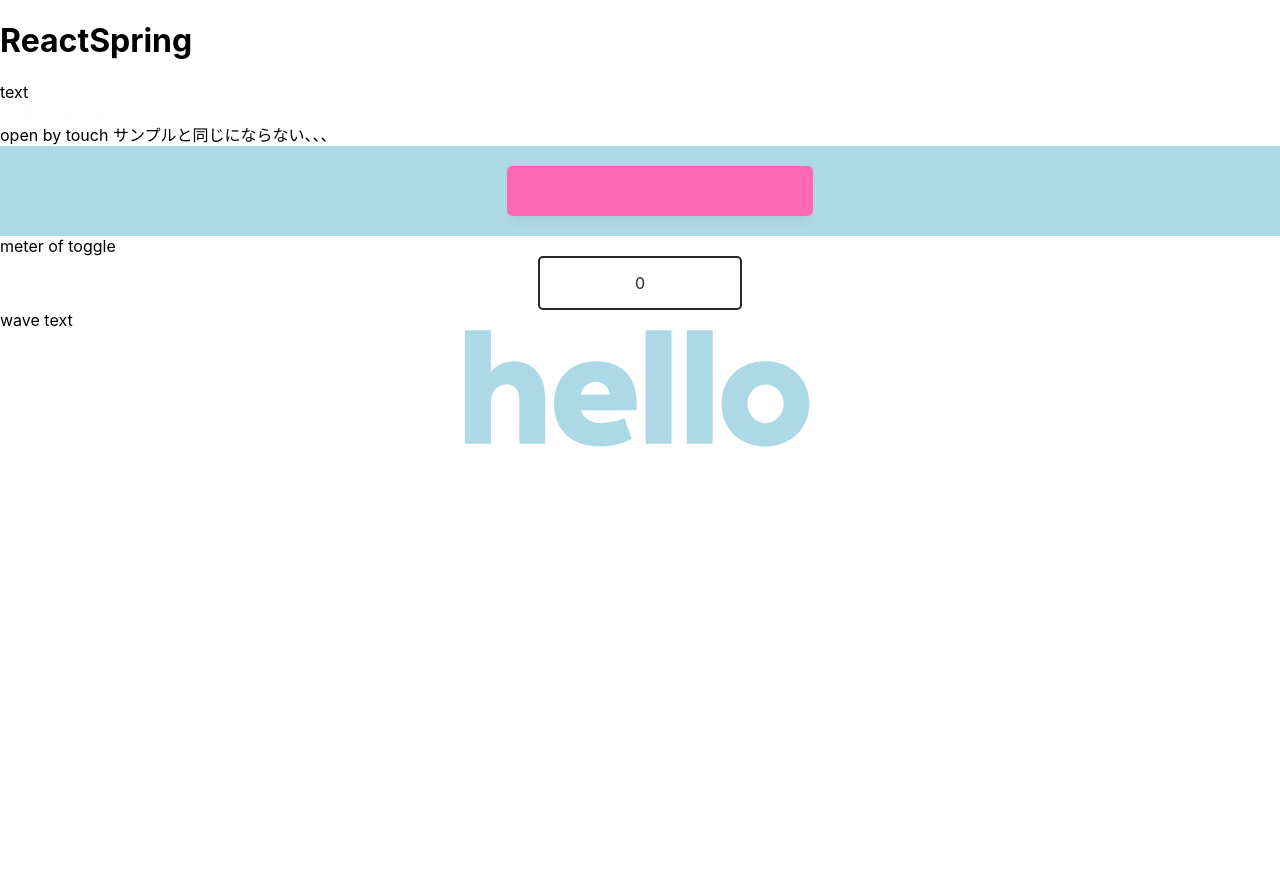
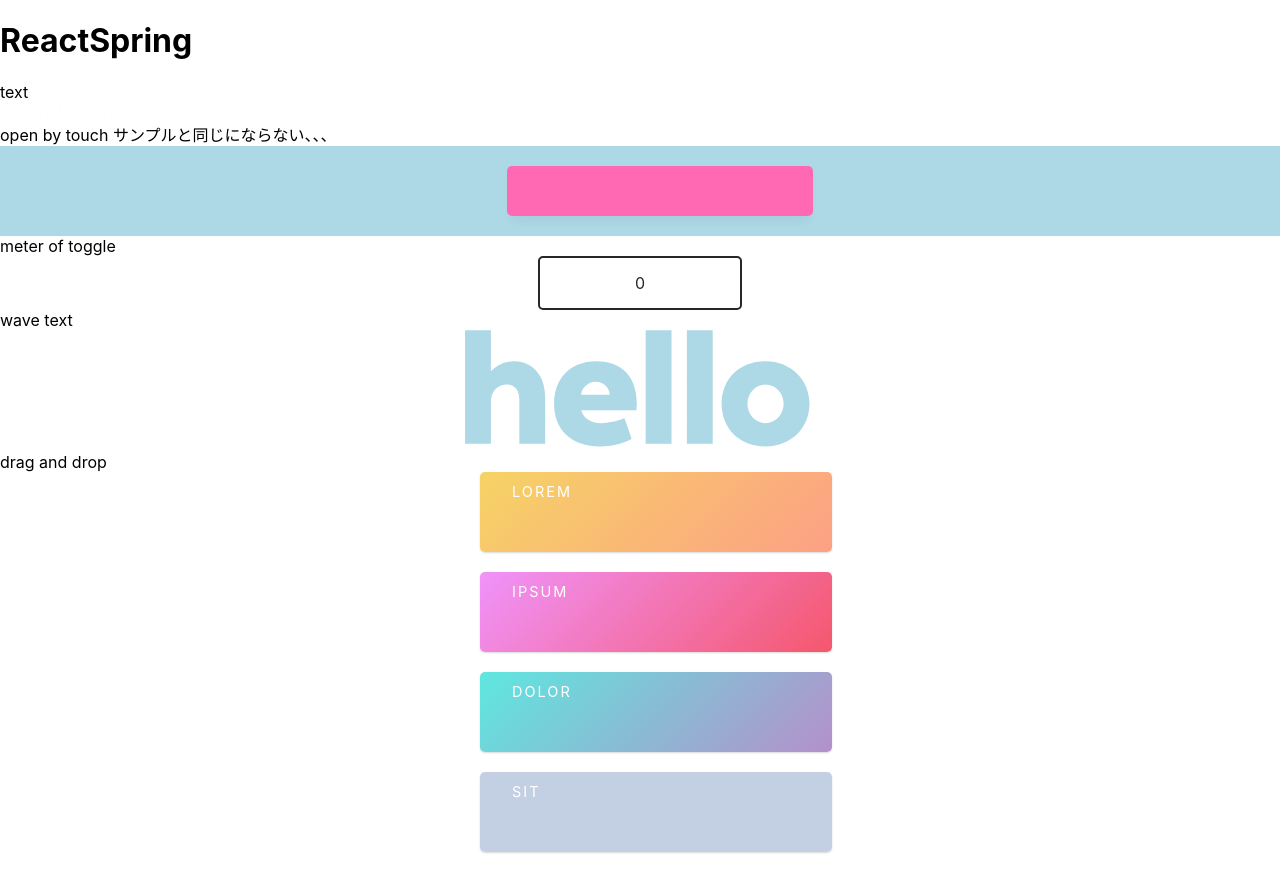
Before and after one commit to AyanoMiura88/practice-animation, a React (Create React App) app: page / in a window 1280 px wide. Shown: the top 872 px of the page. Before the commit the page ends 800 px from the top, so only its background shows below. Built offline with nearby package versions, Linux system fonts and the light colour scheme.

Commit message:
[Add] spring-dnd

```diff
--- a/package.json
+++ b/package.json
@@ -10,6 +10,9 @@
     "@types/node": "^16.11.43",
     "@types/react": "^18.0.15",
     "@types/react-dom": "^18.0.6",
+    "@use-gesture/react": "^10.2.17",
+    "lodash-move": "^1.1.1",
+    "lodash.clamp": "^4.0.3",
     "react": "^18.2.0",
     "react-dom": "^18.2.0",
     "react-scripts": "5.0.1",
--- /dev/null
+++ b/src/components/ReactSpring-DnD.tsx
@@ -0,0 +1,63 @@
+import { useRef } from "react";
+import { useSprings, animated, config } from "react-spring";
+import springStyles from "./ReactSpring.module.css";
+import { useDrag } from "@use-gesture/react";
+import clamp from "lodash.clamp";
+import swap from "lodash-move";
+
+// drag And Drop------------------------------------------
+const ReactSpringDnD = ({ items }: { items: string[] }) => {
+  const fn =
+    (order: number[], active = false, originalIndex = 0, curIndex = 0, y = 0) =>
+    (index: number) =>
+      active && index === originalIndex
+        ? {
+            y: curIndex * 100 + y,
+            scale: 1.1,
+            zIndex: 1,
+            shadow: 15,
+            immediate: (key: string) => key === "zIndex",
+            config: (key: string) => (key === "y" ? config.stiff : config.default),
+          }
+        : {
+            y: order.indexOf(index) * 100,
+            scale: 1,
+            zIndex: 0,
+            shadow: 1,
+            immediate: false,
+          };
+
+  // インディケーションをローカルリファレンスとして保存
+  const order = useRef(items.map((_, index) => index));
+  // スプリングを作成し、それぞれがアイテムに対応し、その変形やスケールなどを制御
+  const [springs, api] = useSprings(items.length, fn(order.current));
+  const bind = useDrag(({ args: [originalIndex], active, movement: [, y] }) => {
+    const curIndex = order.current.indexOf(originalIndex);
+    const curRow = clamp(Math.round((curIndex * 100 + y) / 100), 0, items.length - 1);
+    const newOrder = swap(order.current, curIndex, curRow);
+    // 新しいスタイルデータをスプリングに供給すると、レンダリングを一度も行わずにビューをアニメーション化
+    api.start(fn(newOrder, active, originalIndex, curIndex, y));
+    if (!active) order.current = newOrder;
+  });
+  // };
+
+  return (
+    <div className={springStyles.content4} style={{ height: items.length * 100 }}>
+      {springs.map(({ zIndex, shadow, y, scale }, i) => (
+        <animated.div
+          {...bind(i)}
+          key={i}
+          style={{
+            zIndex,
+            boxShadow: shadow.to((s) => `rgba(0, 0, 0, 0.15) 0px ${s}px ${2 * s}px 0px`),
+            y,
+            scale,
+          }}
+          children={items[i]}
+        />
+      ))}
+    </div>
+  );
+};
+
+export default ReactSpringDnD;
--- a/src/components/ReactSpring.module.css
+++ b/src/components/ReactSpring.module.css
@@ -77,3 +77,36 @@
   height: 100%;
   justify-content: center;
 }
+
+.content4 {
+  width: 320px;
+}
+
+.content4 > div {
+  position: absolute;
+  width: 320px;
+  height: 80px;
+  transform-origin: 50% 50% 0px;
+  border-radius: 5px;
+  color: white;
+  line-height: 40px;
+  padding-left: 32px;
+  font-size: 14.5px;
+  background: lightblue;
+  text-transform: uppercase;
+  letter-spacing: 2px;
+  touch-action: none;
+}
+
+.content4 > div:nth-child(1) {
+  background: linear-gradient(135deg, #f6d365 0%, #fda085 100%);
+}
+.content4 > div:nth-child(2) {
+  background: linear-gradient(135deg, #f093fb 0%, #f5576c 100%);
+}
+.content4 > div:nth-child(3) {
+  background: linear-gradient(135deg, #5ee7df 0%, #b490ca 100%);
+}
+.content4 > div:nth-child(4) {
+  background: linear-gradient(135deg, #c3cfe2 0%, #c3cfe2 100%);
+}
--- a/src/components/ReactSpring.tsx
+++ b/src/components/ReactSpring.tsx
@@ -4,6 +4,9 @@
 import springStyles from "./ReactSpring.module.css";
 import useMeasure from "react-use-measure";
 
+import ReactSpringDnD from "./ReactSpring-DnD";
+
+// wave text
 const AnimFeTurbulence = animated("feTurbulence");
 const AnimFeDisplacementMap = animated("feDisplacementMap");
 
@@ -118,6 +121,10 @@
           </g>
         </animated.svg>
       </div>
+      <div>drag and drop</div>
+      <div className={springStyles.container3}>
+        <ReactSpringDnD items={"Lorem ipsum dolor sit".split(" ")} />
+      </div>
     </>
   );
 };
--- /dev/null
+++ b/src/types.d.ts
@@ -0,0 +1,5 @@
+declare module "lodash-move" {
+  const fn: (list: number[], b: number, c: number) => number[];
+  export default fn;
+}
+declare module 'lodash.clamp';
```
Also changed, not shown: 1 other file (tests, documents, lock files or other folders).
